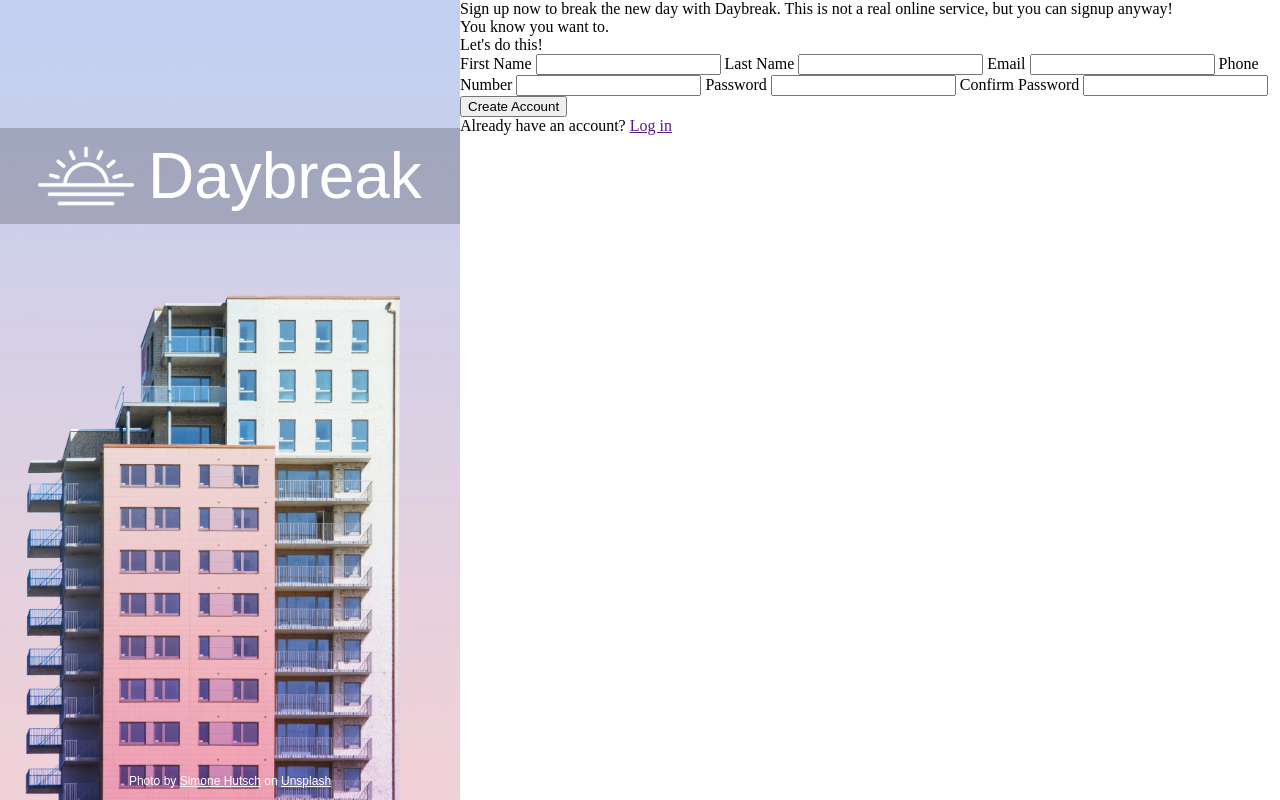
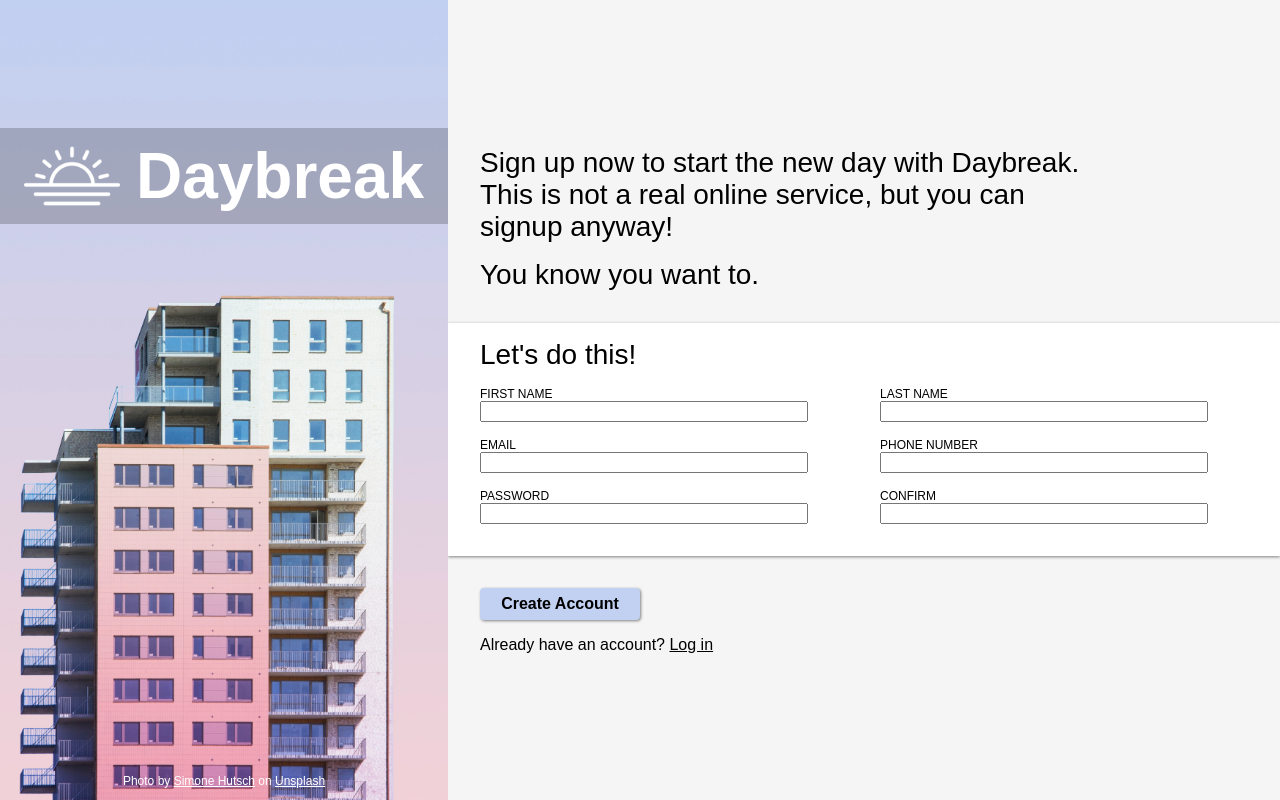
Before and after one commit to tbamberg/sign-up-form, a plain HTML site: page index.html in a window 1280 px wide. Drawn offline with Linux system fonts and the light colour scheme; a web font is replaced by a local one.

Commit message:
Move labels above inputs & add more styling

```diff
--- a/index.html
+++ b/index.html
@@ -15,43 +15,48 @@
         <img id="logo-bg-image" src="images/simone-hutsch-B8B40qft8ZI-unsplash.jpg" alt="whie and pink building">
         <div id="logo-bg">
             <img id="logo-image" src="images/sunrise.png" alt="placeholder" >
-            <div id="logo-text">Daybreak</div>
+            <h1 id="logo-text">Daybreak</h1>
         </div>
-        <div id="credit">Photo by <a href="https://unsplash.com/@heysupersimi?utm_content=creditCopyText&utm_medium=referral&utm_source=unsplash">Simone Hutsch</a> on <a href="https://unsplash.com/photos/a-tall-building-with-balconies-on-top-of-it-B8B40qft8ZI?utm_content=creditCopyText&utm_medium=referral&utm_source=unsplash">Unsplash</a></div>
+        <div id="logo-credit">Photo by <a href="https://unsplash.com/@heysupersimi?utm_content=creditCopyText&utm_medium=referral&utm_source=unsplash">Simone Hutsch</a> on <a href="https://unsplash.com/photos/a-tall-building-with-balconies-on-top-of-it-B8B40qft8ZI?utm_content=creditCopyText&utm_medium=referral&utm_source=unsplash">Unsplash</a></div>
     </div>
 
     <div id="signup-container">
         <div id="cta">
-            <h1>Sign up now to break the new day with Daybreak. This is not a real online service, but you can signup anyway!
-            <br>
-            You know you want to.</h1>
+            <h2>Sign up now to start the new day with Daybreak. This is not a real online service, but you can signup anyway!</h2>
+            <h2>You know you want to.</h2>
         </div>
 
         <form action="">
-            <legend><h1>Let's do this!</h1></legend>
+            <legend><h2>Let's do this!</h2></legend>
             <fieldset>
+                <div class="input">
                     <label for="first_name">First Name</label>
                     <input type="text" id="first_name">
+                </div>
+                <div class="input">
                     <label for="last_name">Last Name</label>
                     <input type="text" id="last_name">
-
+                </div>
+                <div class="input">
                     <label for="email">Email</label>
                     <input type="email" id="email">
+                </div>
+                <div class="input">
                     <label for="phone">Phone Number</label>
                     <input type="tel" id="phone">
-
+                </div>
+                <div class="input">
                     <label for="password">Password</label>
-                <input type="text" id="password">
-                <label for="confirm-password">Confirm Password</label>
-                <input type="text" id="confirm-password">
+                    <input type="text" id="password" class="error">
+                </div>
+                <div class="input">
+                    <label for="confirm">Confirm</label>
+                    <input type="text" id="confirm" class="error">
+                </div>
             </fieldset>
+        </form>
         <button type="submit">Create Account</button>
-        </form>
-        <p>Already have an account? <a href="">Log in</a></p>
-
-
-
-
+        <h3>Already have an account? <a href="">Log in</a></h3>
     </div>
 </body>
 </html>
--- a/style.css
+++ b/style.css
@@ -24,9 +24,32 @@ time, mark, audio, video {
 	vertical-align: baseline;
 }
 
+:root {
+    --light-blue: #c2d1f2;
+    --light-pink: #f0d1d9;
+}
+
 body {
+    display: flex;
     height: 100vh;
-    display: flex;
+    background: whitesmoke;
+    font-family: "Alice", sans-serif;
+}
+
+h1 {
+    color: white;
+    font-size: 4rem;
+    font-weight: bold;
+}
+
+h2 {
+    margin-bottom: 1rem;
+    font-size: 1.75rem;
+    width: 75%;
+}
+
+a {
+    color: inherit;
 }
 
 #logo-container {
@@ -35,7 +58,7 @@ body {
     justify-content: center;
     height: 100vh;
     width: 35%;
-    min-width: 460px;
+    min-width: 440px;
 
 }
 
@@ -51,23 +74,17 @@ body {
     display: flex;
     justify-content: center;
     align-items: center;
-    gap: 3%;
+    gap: 1rem;
     height: 6rem;
     width: 100%;
     background-color: rgba(0, 0, 0, 0.2);
-}
-
-#logo-text {
-    color: white;
-    font-family: "Alice", sans-serif;
-    font-size: 4rem;
 }
 
 #logo-image {
     height: 100%;
 }
 
-#credit {
+#logo-credit {
     position: absolute;
     bottom: 0.75rem;
     color: white;
@@ -75,6 +92,61 @@ body {
     font-size: 0.75rem;
 }
 
-#credit a {
-    color: white;
+
+#signup-container {
+    display: flex;
+    flex-direction: column;
+    justify-content: center;
+    gap: 1rem;
+    width: 65%;
 }
+
+form {
+    background-color: white;
+    box-shadow: 0 1px 3px gray;
+    padding: 1rem 0;
+}
+
+h2, h3, button, fieldset {
+    margin-left: 2rem;
+}
+
+fieldset {
+    display: flex;
+    flex-wrap: wrap;
+}
+
+.input {
+    display: flex;
+    flex-direction: column;
+    margin-bottom: 1rem;
+    width: 50%;
+    text-transform: uppercase;
+}
+
+input {
+    width: 80%;
+}
+
+input:focus {
+    outline: none;
+    border: 2px solid var(--light-blue);
+    border-radius: 2px;
+}
+
+label {
+    font-size: 0.75rem;
+}
+
+button {
+    margin-top: 1rem;
+    padding: 5px 0px;
+    width: 10rem;
+    border: 2px solid var(--light-blue);
+    border-radius: 4px;
+    background-color: var(--light-blue);
+    box-shadow: 1px 1px 3px gray;
+    font-family: "Alice", sans-serif;
+    font-weight: bold;
+    font-size: 1rem;
+}
```
Lines whose indentation alone changed are shown as unchanged.
